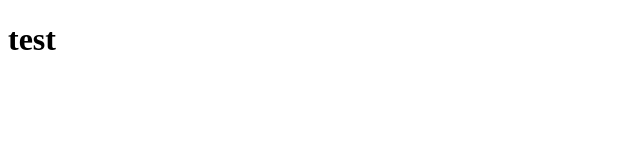
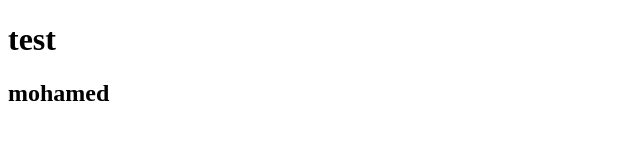
Before and after one commit to devmohamedamr/php95git, a plain HTML site: page index.html in a window 1280 px wide. Shown: the whole page, without its empty margins (0-640 px from the left). Drawn offline with Linux system fonts and the light colour scheme.

Commit message:
second change 2

```diff
--- a/index.html
+++ b/index.html
@@ -7,6 +7,6 @@
 </head>
 <body>
     <h1>test</h1>
-    <h2></h2>
+    <h2>mohamed</h2>
 </body>
 </html>
```
